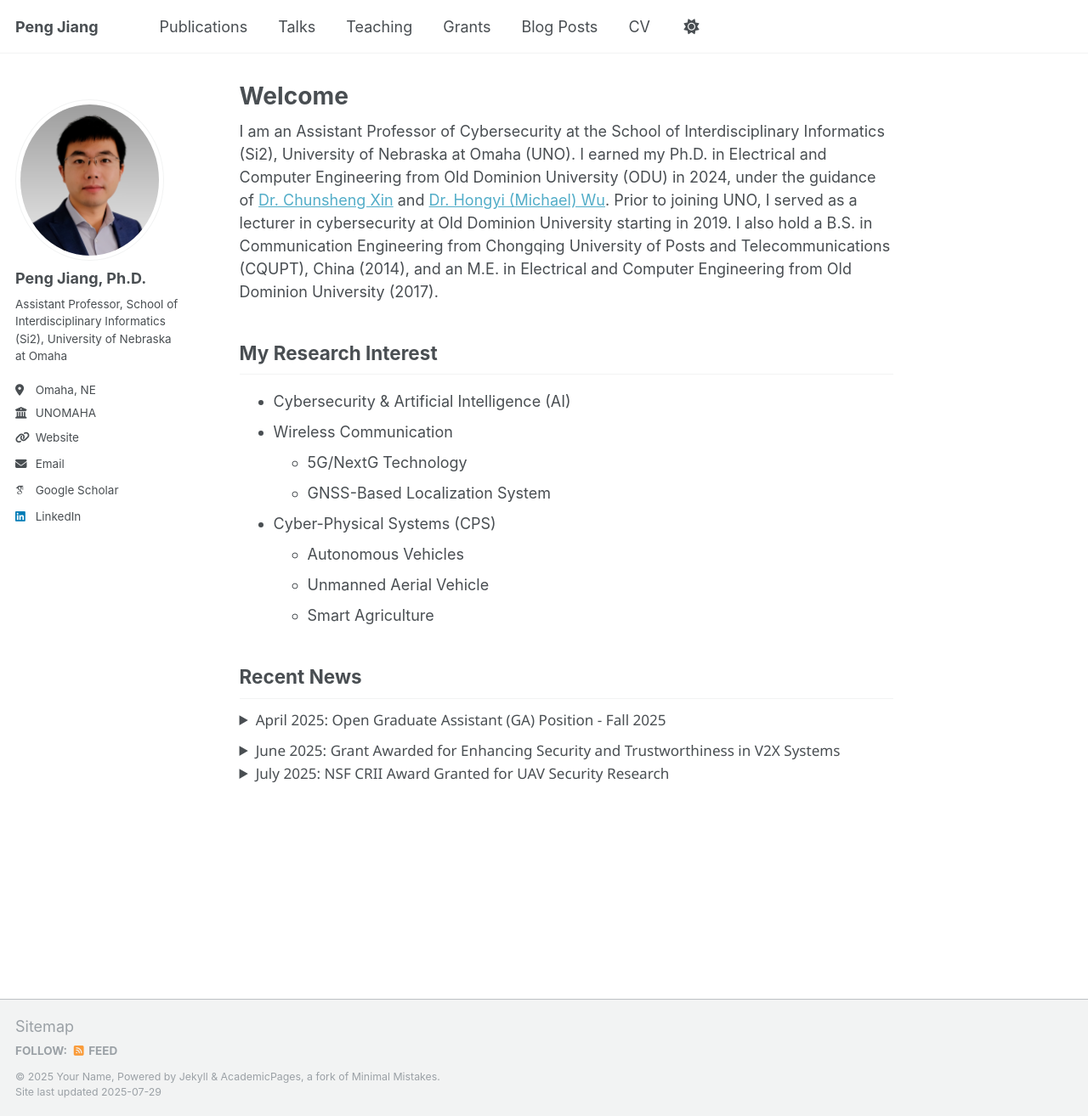
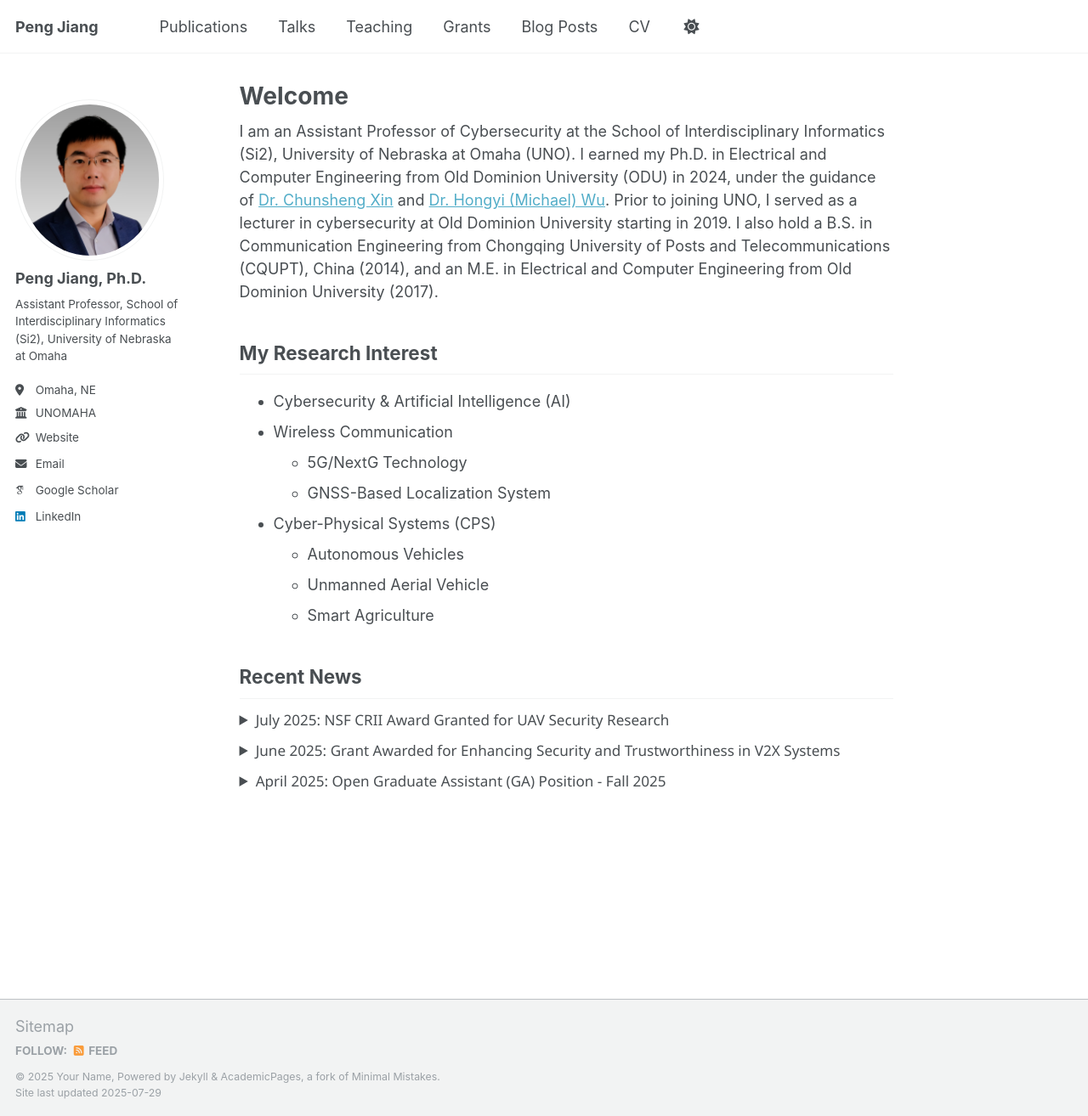
Before and after one commit to PJiang93/pjiang93.github.io, a Jekyll site: the page built from _pages/about.md, in a window 1280 px wide and 1314 px high. Shown: the whole window at 85% size. Built offline with Jekyll 4.4.1, drawn with Linux system fonts in a browser that asks for light colours; some web fonts are replaced; part of the change alters nothing that is shown.

Commit message:
update news

```diff
--- a/_pages/about.md
+++ b/_pages/about.md
@@ -27,18 +27,14 @@ I am an Assistant Professor of Cybersecurity at the School of Interdisciplinary
 <details>
   <summary>
     <span style="font-family: 'Segoe UI', 'Helvetica Neue', Arial, 'Liberation Sans', sans-serif; font-size: 0.95em;">
-      April 2025: Open Graduate Assistant (GA) Position - Fall 2025
+      July 2025: NSF CRII Award Granted for UAV Security Research
     </span>
   </summary>
-
   <div style="font-size: 0.95em;">
-    I am thrilled to share an open Graduate Assistant (GA) position starting in <strong>Fall 2025</strong>. This position will focus on the <strong>security and trustworthiness of UAV operations</strong>.<br>
-    I am seeking talented and motivated students with a strong interest in Cybersecurity, Autonomous Systems, and other related fields. Please feel free to contact me for more details.
+    I am grateful to share the news that my NSF CRII (CNS/SaTC) award on UAV Security has been granted. This award will support my research on enhancing the security of unmanned aerial vehicle (UAV) systems. I appreciate the support from NSF and look forward to advancing research in this important area.
   </div>
-
 </details>
 
-<!-- Reduced line space using a smaller margin -->
 <div style="margin-top: 0.5em;"></div>
 
 <details>
@@ -56,15 +52,23 @@ I am an Assistant Professor of Cybersecurity at the School of Interdisciplinary
 
   </div>
 </details>
+
+
+<!-- Reduced line space using a smaller margin -->
+<div style="margin-top: 0.5em;"></div>
+
 <details>
   <summary>
     <span style="font-family: 'Segoe UI', 'Helvetica Neue', Arial, 'Liberation Sans', sans-serif; font-size: 0.95em;">
-      July 2025: NSF CRII Award Granted for UAV Security Research
+      April 2025: Open Graduate Assistant (GA) Position - Fall 2025
     </span>
   </summary>
+
   <div style="font-size: 0.95em;">
-    I am grateful to announce that my NSF CRII (CNS/SaTC) award on UAV Security has been granted. This award will support my research on enhancing the security of unmanned aerial vehicle (UAV) systems. I appreciate the support from NSF and look forward to advancing research in this important area.
+    I am thrilled to share an open Graduate Assistant (GA) position starting in <strong>Fall 2025</strong>. This position will focus on the <strong>security and trustworthiness of UAV operations</strong>.<br>
+    I am seeking talented and motivated students with a strong interest in Cybersecurity, Autonomous Systems, and other related fields. Please feel free to contact me for more details.
   </div>
+
 </details>
 
 <!-- Google tag (gtag.js) -->
```
